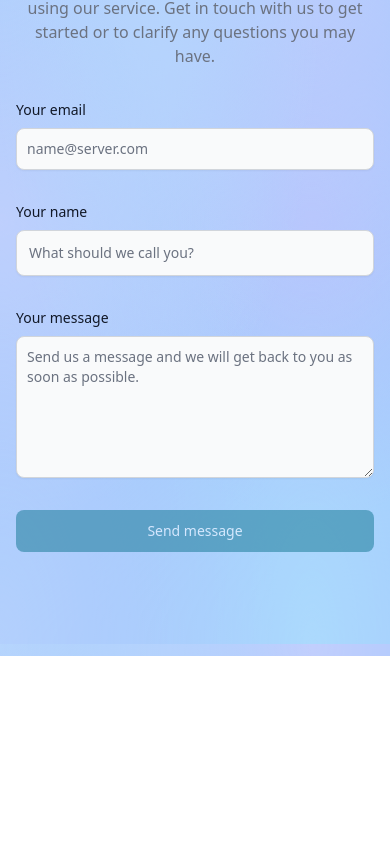
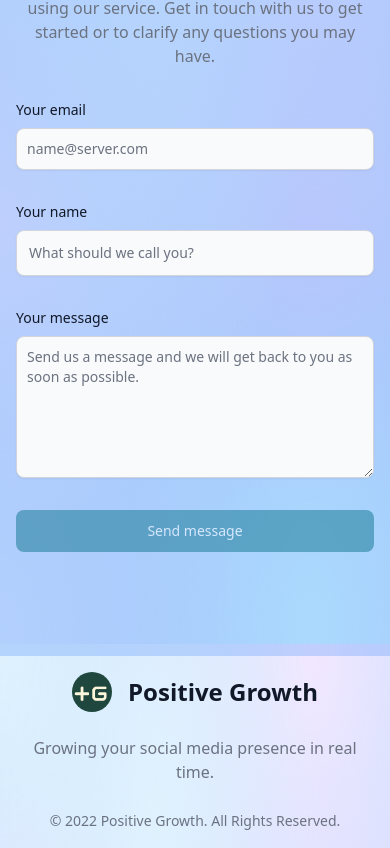
Before and after one commit to asbez-media/positive-growth.github.io, a Next.js app: page / in a window 390 px wide. Shown: the part 3576-4424 px from the top of the page. Before the commit the page ends 4232 px from the top, so only its background shows below. Built offline with nearby package versions, Linux system fonts and the light colour scheme; no server answers.

Commit message:
footer and adaptive dark mode

```diff
--- /dev/null
+++ b/components/footer.jsx
@@ -0,0 +1,32 @@
+/* eslint-disable @next/next/no-img-element */
+function Footer() {
+  return (
+    <>
+      <footer class='p-4 bg-transparent md:p-8 lg:p-10 bg-blue-400/50 dark:bg-blue-900/50'>
+        <div class='mx-auto max-w-screen-xl text-center'>
+          <span className='flex justify-center items-center text-2xl font-semibold text-gray-900 dark:text-white'>
+            <img
+              src='/logo.png'
+              alt='logo'
+              className='h-10 w-10 mr-4 rounded-full'
+            />
+            Positive Growth
+          </span>
+          <p class='my-6 text-gray-500 dark:text-gray-400'>
+            Growing your social media presence in real time.
+          </p>
+
+          <span class='text-sm text-gray-500 sm:text-center dark:text-gray-400'>
+            © 2022{" "}
+            <a href='#' class='hover:underline'>
+              Positive Growth
+            </a>
+            . All Rights Reserved.
+          </span>
+        </div>
+      </footer>
+    </>
+  );
+}
+
+export default Footer;
--- a/pages/index.js
+++ b/pages/index.js
@@ -1,3 +1,4 @@
+import Footer from "../components/footer";
 import Head from "next/head";
 import Contact from "../components/contact";
 import Hero from "../components/hero";
@@ -23,6 +24,7 @@ function App() {
           <WhatWeDo />
           <WhatYourAudienceGet />
           <Contact />
+          <Footer />
         </div>
       </main>
     </>
--- a/tailwind.config.js
+++ b/tailwind.config.js
@@ -6,7 +6,7 @@ module.exports = {
     "./pages/**/*.{js,ts,jsx,tsx}",
     "./components/**/*.{js,ts,jsx,tsx}",
   ],
-  darkMode: "class", // or 'media' or 'class'
+  darkMode: "media", // or 'media' or 'class'
   theme: {
     extend: {},
   },
```
